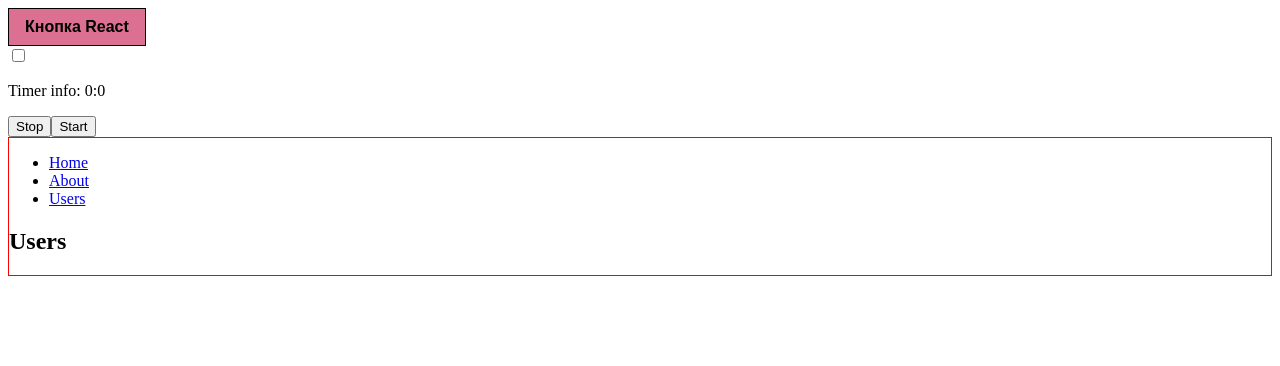
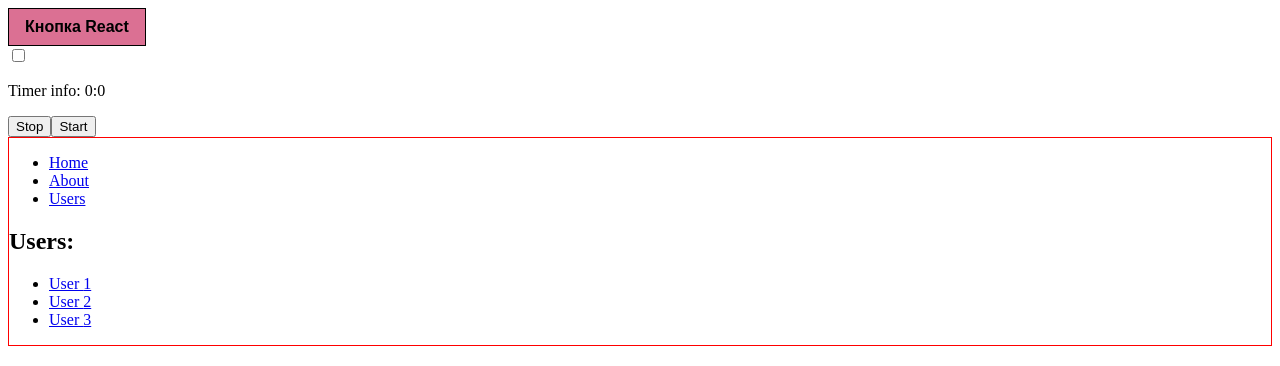
Before and after one commit to woachkatzl/Learning-React-and-Webpack, a React app: page /users in a window 1280 px wide. Shown: the top 366 px of the page. Built offline with nearby package versions, Linux system fonts and the light colour scheme.

Commit message:
added individual user pages with dynamic url's

```diff
--- a/src/presentation/App.jsx
+++ b/src/presentation/App.jsx
@@ -11,10 +11,11 @@ import { NavBar } from "./components/NavBar";
 import { Home } from "./pages/Home";
 import { About } from "./pages/About";
 import { Users } from "./pages/Users";
+import { UserPage } from "./pages/UserPage";
 import { NoMatch } from "./pages/MissingPage";
 
 //information
-import { users } from "../domain/info/Users";
+import { users } from "../domain/info/UsersInfo";
 
 function onButtonClick() {
   console.log("success");
@@ -32,7 +33,8 @@ function App() {
           <Routes>
             <Route path="/about" element={<About />} />
             <Route path="/" element={<Home />} />
-            <Route path="/users" element={<Users />} />
+            <Route path="/users" element={<Users users={users} />} />
+            <Route path="/users/:id" element={<UserPage users={users} />} />
             <Route path="*" element={<NoMatch />} />
           </Routes>
         </div>
--- /dev/null
+++ b/src/presentation/pages/UserPage.jsx
@@ -0,0 +1,18 @@
+import React from "react";
+import { useParams } from "react-router-dom";
+
+function UserPage(props) {
+  const { users } = props;
+
+  const { id } = useParams();
+
+  const user = users.find((user) => user.id == id);
+
+  return (
+    <div>
+      <h2>{user.name}</h2>
+    </div>
+  );
+}
+
+export { UserPage };
--- a/src/presentation/pages/Users.jsx
+++ b/src/presentation/pages/Users.jsx
@@ -1,7 +1,21 @@
 import React from "react";
+import { Link } from "react-router-dom";
 
-function Users() {
-  return <h2>Users</h2>;
+function Users(props) {
+  const { users } = props;
+
+  return (
+    <div>
+      <h2>Users:</h2>
+      <ul>
+        {users.map((user) => (
+          <li>
+            <Link to={`/users/${user.id}`}>User {user.id}</Link>
+          </li>
+        ))}
+      </ul>
+    </div>
+  );
 }
 
 export { Users };
```
Also changed, not shown: src/domain/info/UsersInfo.jsx (renamed from src/domain/info/Users.jsx).
